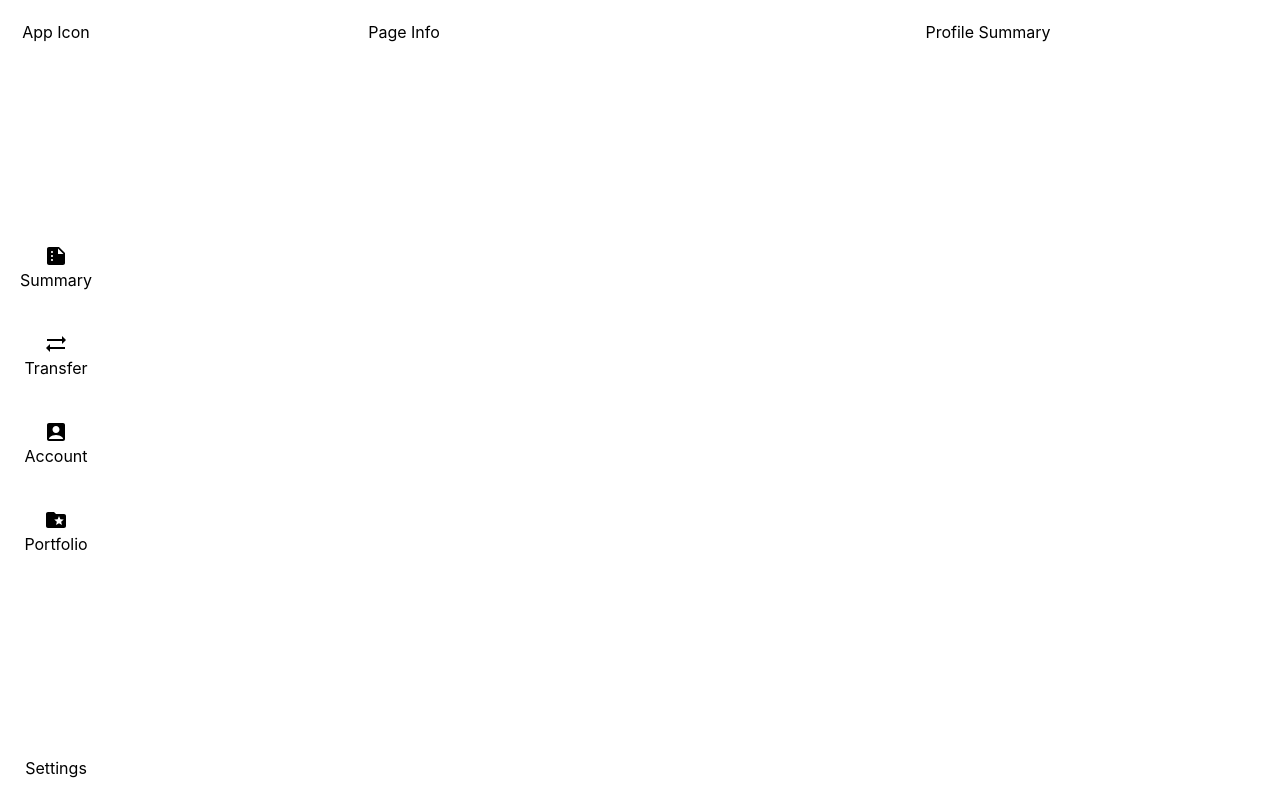
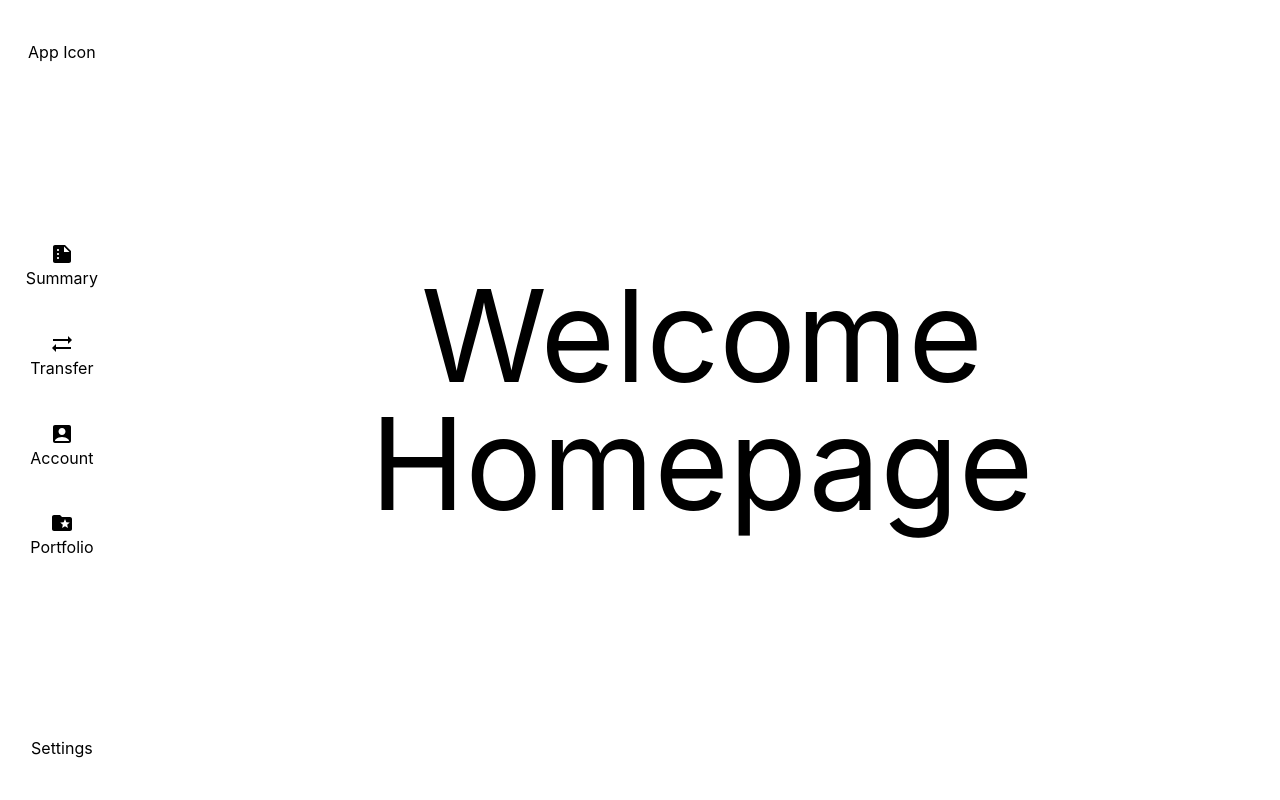
Before and after one commit to TseClifford/CashCache, a Next.js app in the folder frontend/: page / in a window 1280 px wide. Built offline with nearby package versions, Linux system fonts and the light colour scheme.

Commit message:
refactor sidebar icons

```diff
--- /dev/null
+++ b/frontend/components/LinkedIcon.jsx
@@ -0,0 +1,38 @@
+import Link from "next/link";
+import {
+  Summarize,
+  SyncAlt,
+  AccountBox,
+  FolderSpecial,
+} from "@mui/icons-material";
+
+const LinkedIcon = (props) => {
+  const feature = props.feature;
+  let icon;
+
+  switch (feature) {
+    case "Summary":
+      icon = <Summarize />;
+      break;
+    case "Transfer":
+      icon = <SyncAlt />;
+      break;
+    case "Account":
+      icon = <AccountBox />;
+      break;
+    case "Portfolio":
+      icon = <FolderSpecial />;
+      break;
+  }
+
+  return (
+    <Link href={"/" + feature.toLowerCase()}>
+      <a className="items-center text-center">
+        {icon}
+        {feature}
+      </a>
+    </Link>
+  );
+};
+
+export default LinkedIcon;
--- a/frontend/components/Sidebar.jsx
+++ b/frontend/components/Sidebar.jsx
@@ -1,24 +1,15 @@
 import Link from "next/link";
-import {
-  Summarize,
-  SyncAlt,
-  AccountBox,
-  FolderSpecial,
-} from "@mui/icons-material";
+import LinkedIcon from "./LinkedIcon";
 
 const Sidebar = () => {
   return (
-    <div className="flex flex-col justify-between items-center px-5">
+    <div className="flex flex-col justify-between items-center p-5">
       <Link href="/">App Icon</Link>
       <div className="flex flex-col justify-center items-center w-120 h-full space-y-10">
-        <Summarize onClick={() => console.log("Summary")} />
-        Summary
-        <SyncAlt onClick={() => console.log("Transfer")} />
-        Transfer
-        <AccountBox onClick={() => console.log("Account")} />
-        Account
-        <FolderSpecial onClick={() => console.log("Portfolio")} />
-        Portfolio
+        <LinkedIcon feature={"Summary"} />
+        <LinkedIcon feature={"Transfer"} />
+        <LinkedIcon feature={"Account"} />
+        <LinkedIcon feature={"Portfolio"} />
       </div>
       <button>Settings</button>
     </div>
--- a/frontend/pages/_app.js
+++ b/frontend/pages/_app.js
@@ -1,7 +1,13 @@
-import '../styles/globals.css'
+import "../styles/globals.css";
+import Sidebar from "../components/Sidebar";
 
 function MyApp({ Component, pageProps }) {
-  return <Component {...pageProps} />
+  return (
+    <main className="flex flex-row w-full h-screen py-5">
+      <Sidebar />
+      <Component {...pageProps} />
+    </main>
+  );
 }
 
-export default MyApp
+export default MyApp;
--- a/frontend/pages/index.js
+++ b/frontend/pages/index.js
@@ -1,14 +1,7 @@
-import Sidebar from "../components/Sidebar";
-
 export default function Home() {
   return (
-    <main className="flex flex-row w-full h-screen py-5">
-      <Sidebar />
-
-      <div className="flex flex-row w-full">
-        <div className="flex w-1/2 justify-center text-center">Page Info</div>
-        <div className="flex w-1/2 justify-center text-center">Profile Summary</div>
-      </div>
-    </main>
+    <div className="flex flex-row w-full justify-center text-center items-center m-5">
+      <h1 className="text-9xl">Welcome Homepage</h1>
+    </div>
   );
 }
--- /dev/null
+++ b/frontend/pages/summary.js
@@ -0,0 +1,10 @@
+export default function Summary() {
+  return (
+    <div className="flex flex-row w-full">
+      <div className="flex w-1/2 justify-center text-center">Page Info</div>
+      <div className="flex w-1/2 justify-center text-center">
+        Profile Summary
+      </div>
+    </div>
+  );
+}
```
